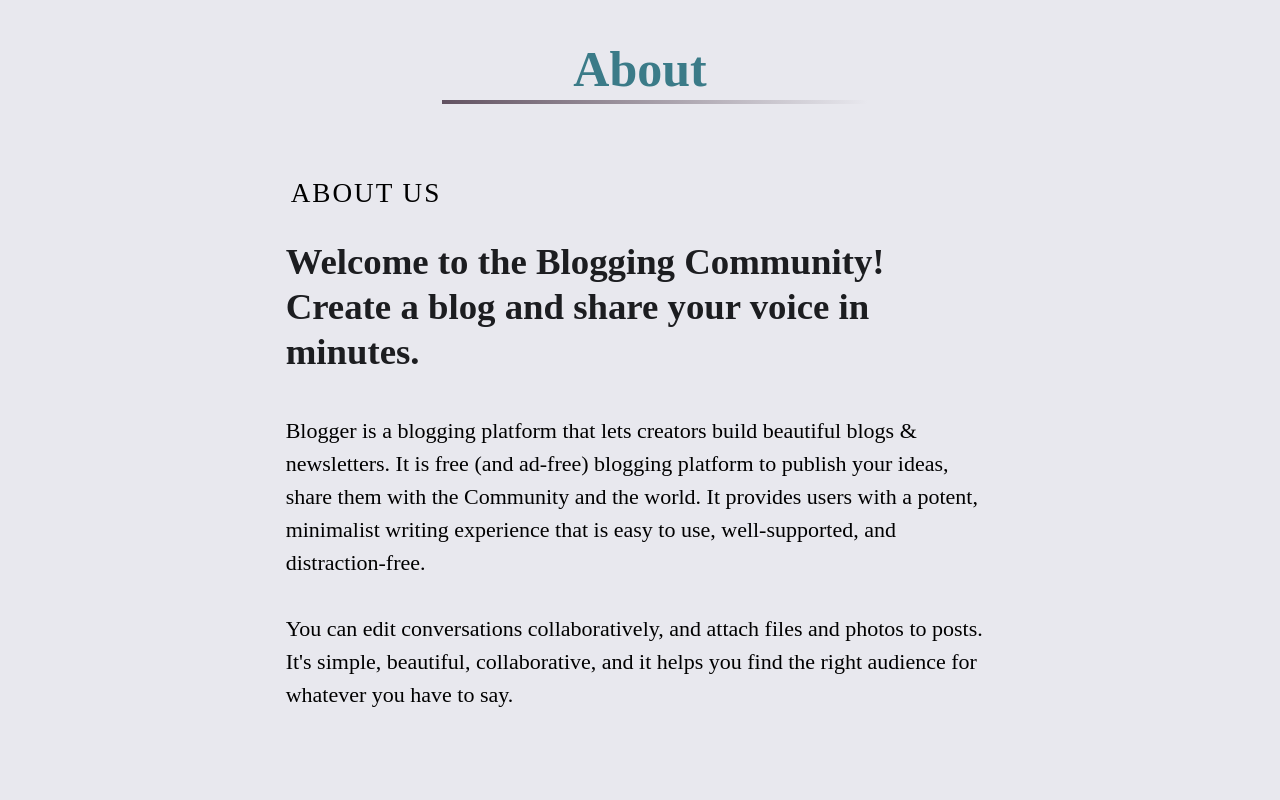
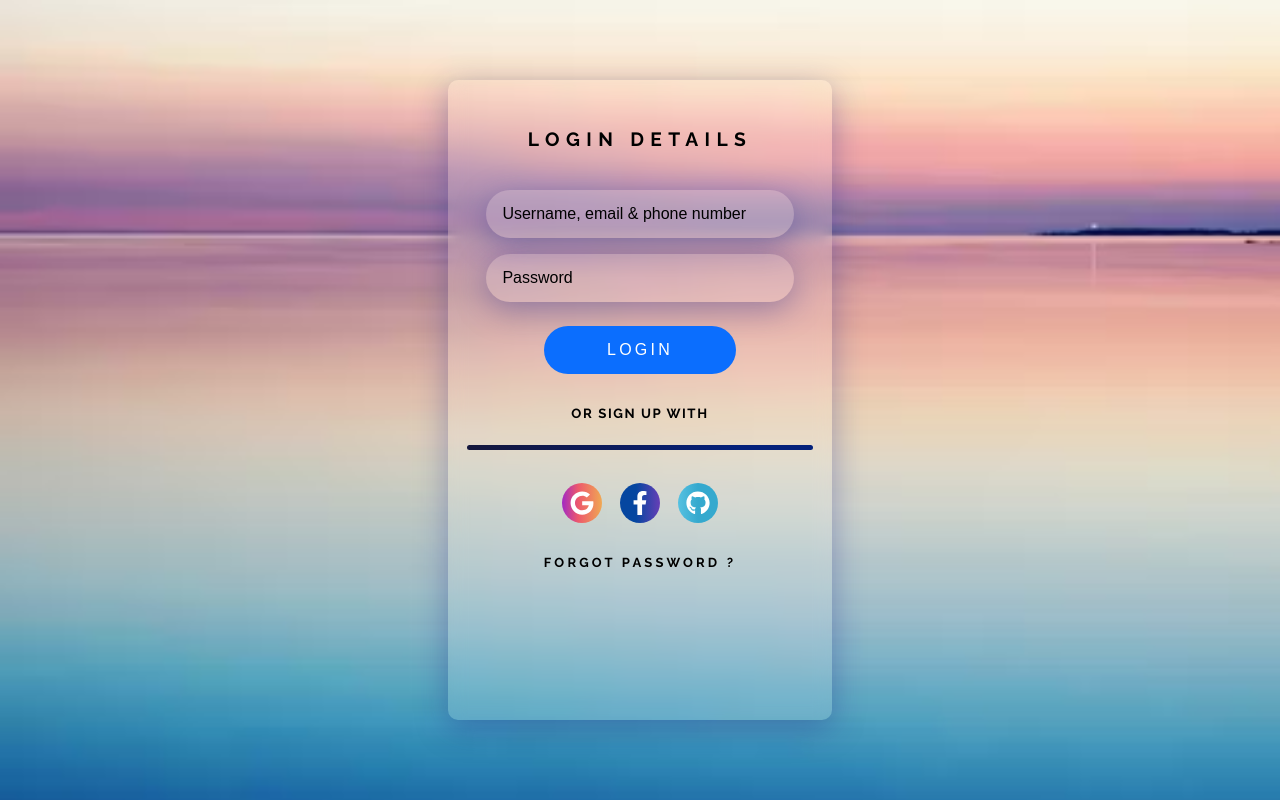
Before and after one commit to jonav01/Blogger, a React (Create React App) app: page / in a window 1280 px wide. Shown: the top 800 px of the page. Built offline with nearby package versions, Linux system fonts and the light colour scheme.

Commit message:
Dummy Commit

```diff
--- a/src/App.js
+++ b/src/App.js
@@ -1,14 +1,14 @@
 import "./App.css";
-// import Navbar from "./components/Navbar";
-// import Login from "./pages/Login/Login";
+import Navbar from "./components/Navbar";
+import Login from "./pages/Login/Login";
 import About from "./pages/About/About";
 
 function App() {
   return (
     <div className="App">
-      {/* <Login /> */}
-      {/* <Navbar /> */}
-      <About />
+      <Login />
+      {/* <Navbar />  */}
+      {/* <About /> */}
     </div>
   );
 }
```
